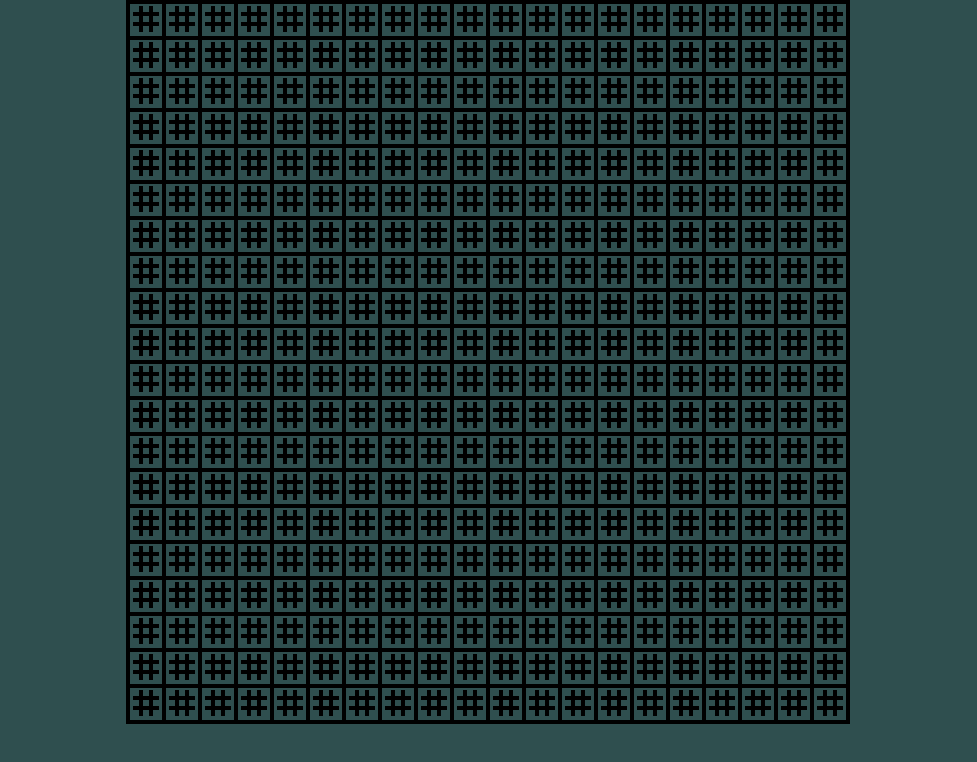
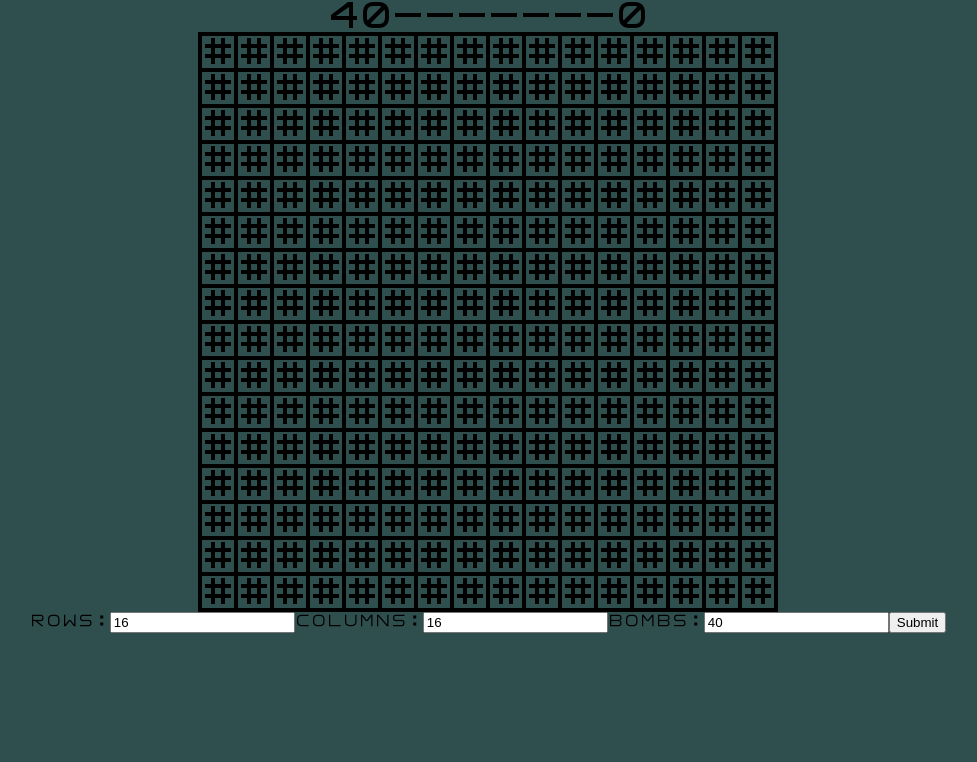
Before and after one commit to sqrtM/minesweeper, a React (Create React App) app: page / in a window 1280 px wide. Shown: the top 762 px of the page, without its empty margins (152-1129 px from the left). Built offline with nearby package versions, Linux system fonts and the light colour scheme.

Commit message:
fully functional :)

```diff
--- a/src/Board.tsx
+++ b/src/Board.tsx
@@ -17,7 +17,6 @@
         for (let k = i - 1; k <= (i + 1); k++) {
           for (let l = j - 1; l <= (j + 1); l++) {
             if ((k >= 0 && l >= 0) && (k < board.length && l < board[k].length)) {
-              console.log(board[k][l][1], j, l)
               board[k][l][1] = board[k][l][1] + 0.5;
             }
           }
@@ -30,6 +29,8 @@
 
 export interface IBoardProps {
   boardArray: square[][],
+  flagged: Function,
+  firstClick: Function,
 }
 
 
@@ -41,7 +42,17 @@
 
   newBoard = determineSurroundingbombs(this.props.boardArray);
 
+  shouldComponentUpdate(nextProps: { boardArray: square[][]; }): boolean {
+    if (nextProps.boardArray !== this.props.boardArray) {
+      this.newBoard = determineSurroundingbombs(this.props.boardArray);
+      return true;
+    } else {
+      return false;
+    }
+  }
+
   tileClicked = (i: number, j: number, s: number, r: string) => {
+    this.props.firstClick();
     if (r === 'click') {
       if (!s) {
         for (let k = i - 1; k <= (i + 1); k++) {
@@ -57,13 +68,12 @@
         }
         this.newBoard[i][j][2] = true;
       }
-
       this.newBoard[i][j][2] = true;
-
       this.forceUpdate();
       return this.newBoard;
     } else {
       this.newBoard[i][j][3] = !this.newBoard[i][j][3];
+      this.newBoard[i][j][3] ? this.props.flagged(true) : this.props.flagged(false)
       this.forceUpdate();
       return this.newBoard;
     }
--- a/src/Game.scss
+++ b/src/Game.scss
@@ -8,6 +8,22 @@
   grid-row-end: 3;
 
   font-size: xx-large;
+}
+
+#Inputs {
+  display: grid;
+  justify-content: center;
+  justify-items: center;
+  grid-column-start: 2;
+  grid-column-end: five;
+  grid-row-start: row1-start;
+  grid-row-end: 3;
+}
+
+#HUD {
+  display: flex;
+  justify-content: center;
+  justify-items: center;
 }
 
 #Board {
--- a/src/Game.tsx
+++ b/src/Game.tsx
@@ -10,38 +10,43 @@
 ];
 
 let buildBoard = (c: number, r: number, b: number) => {
-  let arr: square[][] = Array.from({ length: r }, () =>
-    Array.from({ length: c }, () => [false, 0, false, false] ));
+
+  let arr: square[][] = Array.from({ length: r }, () => Array.from({ length: c }, () => [false, 0, false, false]));
+
+  let i = Math.floor(Math.random() * r);
+  let j = Math.floor(Math.random() * c);
+
   let seeds = 0;
-  let i = Math.floor(Math.random() * c);
-  let j = Math.floor(Math.random() * r);
+
   while (seeds < b) {
     if (!arr[i][j][0]) {
       arr[i][j][0] = true;
       seeds++;
-      i = Math.floor(Math.random() * c);
-      j = Math.floor(Math.random() * r);
+      i = Math.floor(Math.random() * r);
+      j = Math.floor(Math.random() * c);
     } else {
-      i = Math.floor(Math.random() * c);
-      j = Math.floor(Math.random() * r);
+      i = Math.floor(Math.random() * r);
+      j = Math.floor(Math.random() * c);
     }
   }
-  console.log(arr)
   return arr;
 };
 
-const abc = buildBoard(20,20,40);
+const abc = buildBoard(16, 16, 40);
 
 export interface IGameProps {
 }
 
 export interface IGameState {
-  col: number;
-  row: number;
+  col: number,
+  row: number,
+  bombs: number,
+  flags: number,
 
-  bombs: number;
+  boardArray: square[][],
 
-  boardArray: square[][]
+  firstClick: boolean,
+  timer: number
 }
 
 export default class Game extends React.Component<IGameProps, IGameState> {
@@ -49,19 +54,96 @@
     super(props);
 
     this.state = {
-      col: 20,
-      row: 20,
-
+      col: 16,
+      row: 16,
       bombs: 40,
+      flags: 0,
 
       boardArray: [...abc],
+      firstClick: false,
+      timer: 0,
+    }
+
+    this.handleSubmit = this.handleSubmit.bind(this);
+    this.handleChange = this.handleChange.bind(this);
+    this.tileFlagged = this.tileFlagged.bind(this);
+    this.firstClickCheck = this.firstClickCheck.bind(this);
+  }
+
+  countUp = setInterval(() => {
+    if (this.state.firstClick) {
+      let lastTime = this.state.timer;
+      this.state.bombs - this.state.flags === 0 ? alert('winner :)') :
+      this.setState({
+        ...this.state,
+        timer: lastTime + 1,
+      })
+    }
+  }, 1000);
+
+  handleSubmit = (e: { preventDefault: () => void; }) => {
+    e.preventDefault()
+    if (this.state.bombs >= this.state.col * this.state.row) { alert("too many bombs :("); return 0; }
+    this.setState({
+      ...this.state,
+      boardArray: buildBoard(this.state.col, this.state.row, this.state.bombs),
+    });
+  }
+
+
+  handleChange = (e: { target: { name: any; value: any; }; }) => {
+    this.setState({
+      ...this.state,
+      [e.target.name]: e.target.value,
+    });
+  }
+
+  tileFlagged = (b: boolean) => {
+    b ?
+      this.setState({
+        ...this.state,
+        flags: this.state.flags + 1,
+      })
+      :
+      this.setState({
+        ...this.state,
+        flags: this.state.flags - 1,
+      })
+  }
+
+  firstClickCheck = () => {
+    if (!this.state.firstClick) {
+      this.setState({
+        ...this.state,
+        firstClick: true,
+      })
     }
   }
 
   public render() {
     return (
-      <div id='Game'>
-        <Board boardArray={this.state.boardArray} />
+      <div>
+        <div id='Game'>
+          <span id="HUD">
+            {this.state.bombs - this.state.flags}
+            -------
+            {this.state.timer}
+          </span>
+          <Board boardArray={this.state.boardArray} flagged={this.tileFlagged} firstClick={this.firstClickCheck}/>
+        </div>
+        <div id='Inputs'>
+          <form onSubmit={this.handleSubmit}>
+            <label>
+              rows:
+              <input type="text" name="row" value={this.state.row} onChange={this.handleChange} />
+              columns:
+              <input type="text" name="col" value={this.state.col} onChange={this.handleChange} />
+              bombs:
+              <input type="text" name="bombs" value={this.state.bombs} onChange={this.handleChange} />
+            </label>
+            <input type="submit" value="Submit" />
+          </form>
+        </div>
       </div>
     );
   }
--- a/src/index.scss
+++ b/src/index.scss
@@ -1,10 +1,3 @@
-@font-face {
-  font-family: mine-sweeper;
-  src: url("../public/mine-sweeper.ttf");
-  font-weight: normal;
-  font-style: normal;
-}
-
 @font-face {
   font-family: square;
   src: url("../public/square.ttf");
```
Also changed, not shown: public/mine-sweeper.ttf (deleted), src/logo.svg (deleted).
